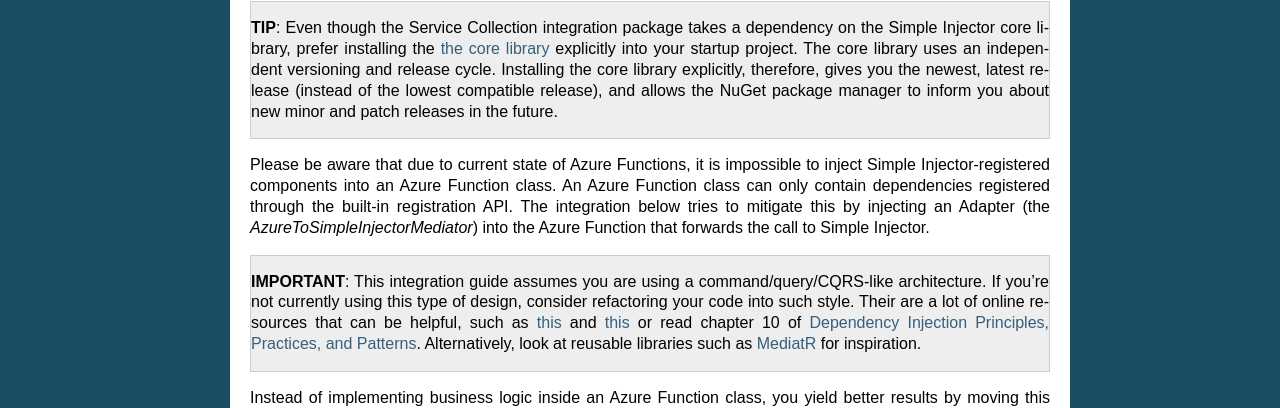
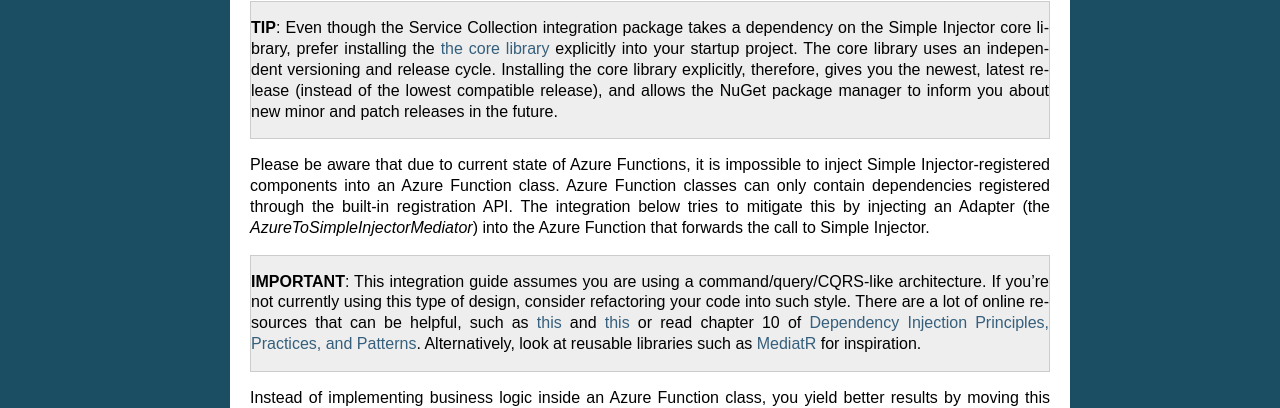
Before and after one commit to simpleinjector/Documentation, a Sphinx documentation site: the page built from source/azurefunctionsintegration.rst, in a window 1280 px wide and 900 px high. Shown: the part 333-741 px from the top of the window. Built offline with Sphinx 7.4.7, drawn with Linux system fonts in a browser that asks for light colours; some of the changed text lies outside the part shown.

Commit message:
Small textual improvements.

```diff
--- a/source/azurefunctionsintegration.rst
+++ b/source/azurefunctionsintegration.rst
@@ -16,11 +16,11 @@ This integration guide has the following prerequisites:
 
     **TIP**: Even though the Service Collection integration package takes a dependency on the Simple Injector core library, prefer installing the `the core library <https://nuget.org/packages/SimpleInjector>`_ explicitly into your startup project. The core library uses an independent versioning and release cycle. Installing the core library explicitly, therefore, gives you the newest, latest release (instead of the lowest compatible release), and allows the NuGet package manager to inform you about new minor and patch releases in the future.
 
-Please be aware that due to current state of Azure Functions, it is impossible to inject Simple Injector-registered components into an Azure Function class. An Azure Function class can only contain dependencies registered through the built-in registration API. The integration below tries to mitigate this by injecting an Adapter (the `AzureToSimpleInjectorMediator`) into the Azure Function that forwards the call to Simple Injector.
+Please be aware that due to current state of Azure Functions, it is impossible to inject Simple Injector-registered components into an Azure Function class. Azure Function classes can only contain dependencies registered through the built-in registration API. The integration below tries to mitigate this by injecting an Adapter (the `AzureToSimpleInjectorMediator`) into the Azure Function that forwards the call to Simple Injector.
 
 .. container:: Note
 
-    **IMPORTANT**: This integration guide assumes you are using a command/query/CQRS-like architecture. If you're not currently using this type of design, consider refactoring your code into such style. Their are a lot of online resources that can be helpful, such as `this <https://blogs.cuttingedge.it/steven/p/commands/>`_ and `this <https://blogs.cuttingedge.it/steven/p/queries/>`_ or read chapter 10 of `Dependency Injection Principles, Practices, and Patterns <https://cuttingedge.it/book/>`_. Alternatively, look at reusable libraries such as `MediatR <https://github.com/jbogard/MediatR>`_ for inspiration.
+    **IMPORTANT**: This integration guide assumes you are using a command/query/CQRS-like architecture. If you're not currently using this type of design, consider refactoring your code into such style. There are a lot of online resources that can be helpful, such as `this <https://blogs.cuttingedge.it/steven/p/commands/>`_ and `this <https://blogs.cuttingedge.it/steven/p/queries/>`_ or read chapter 10 of `Dependency Injection Principles, Practices, and Patterns <https://cuttingedge.it/book/>`_. Alternatively, look at reusable libraries such as `MediatR <https://github.com/jbogard/MediatR>`_ for inspiration.
 
 Instead of implementing business logic inside an Azure Function class, you yield better results by moving this logic out of your Azure Function class and make a Function class into a `Humble Object <https://martinfowler.com/bliki/HumbleObject.html>`_. This can be done by injecting the extracted service directly into the Azure Function's constructor -or- as shown below, by introducing a Mediator that delegates the request to an underlying handler implementation. This next code snippet demonstrates the suggested way of constructing your Azure Function classes:
 
```
Also changed, not shown: other parts of source/azurefunctionsintegration.rst (+1 -1 lines).
